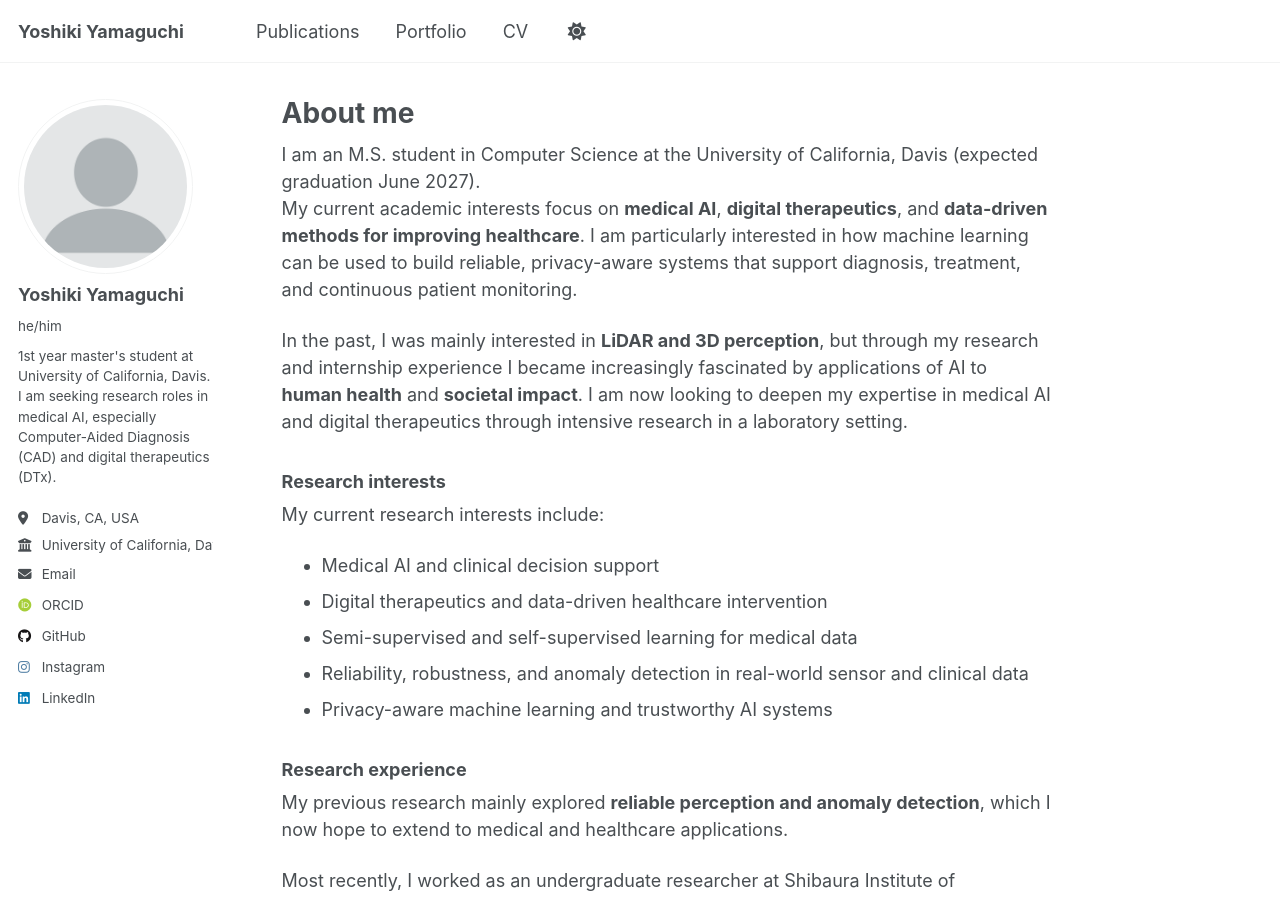
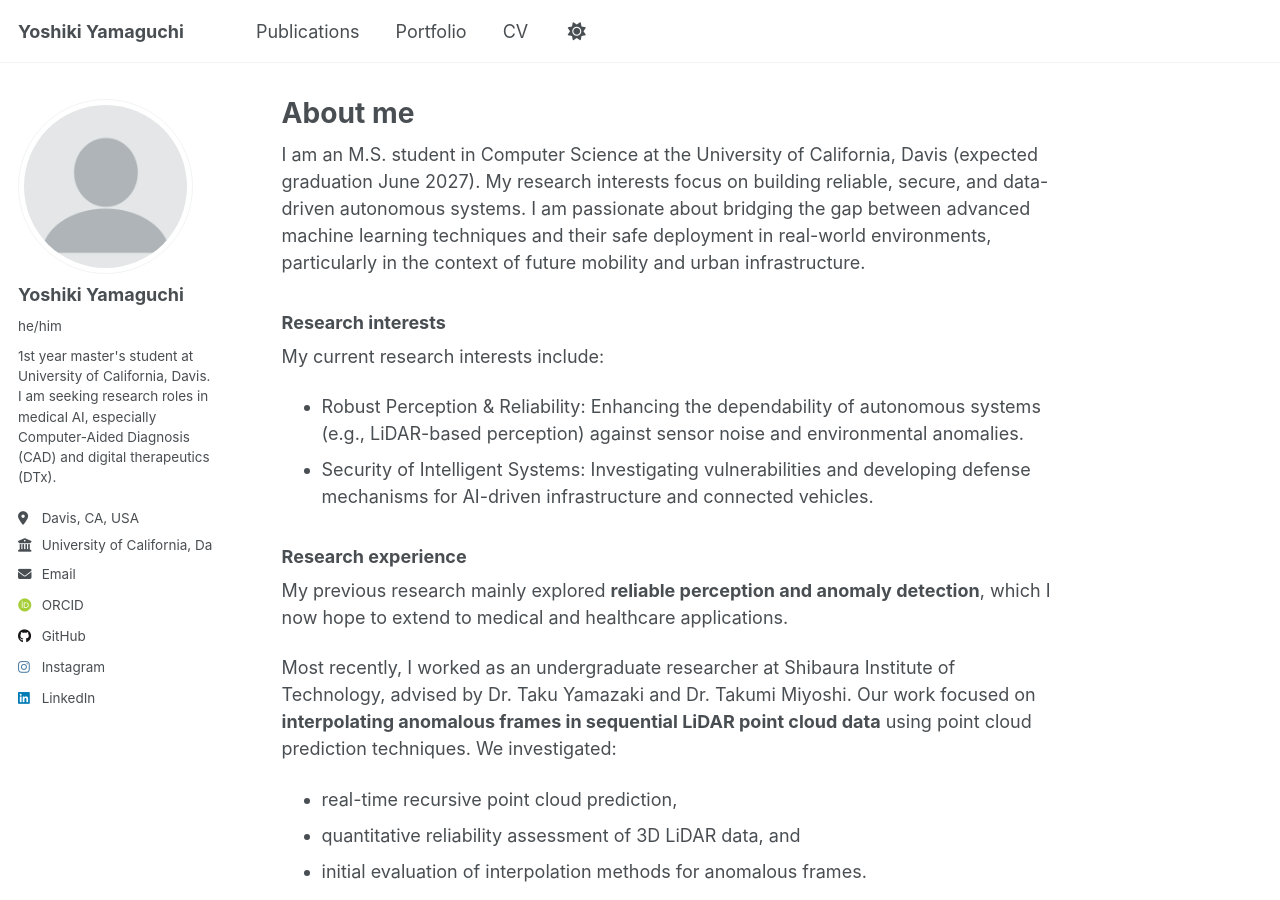
Before and after one commit to Yoshiki0319/Yoshiki0319.github.io, a Jekyll site: the page built from _pages/about.md, in a window 1280 px wide and 900 px high. Built offline with Jekyll 4.4.1, drawn with Linux system fonts in a browser that asks for light colours; some web fonts are replaced; a script that is not in the unit is left out; some of the changed text lies outside the part shown.

Commit message:
Revise about page for updated research focus
Updated academic and research interests to focus on autonomous systems and their applications in healthcare. Revised goals to emphasize collaboration on trustworthy AI projects.

```diff
--- a/_pages/about.md
+++ b/_pages/about.md
@@ -6,20 +6,14 @@ redirect_from:
   - /about/
   - /about.html
 ---
-I am an M.S. student in Computer Science at the University of California, Davis (expected graduation June 2027).
-My current academic interests focus on **medical AI**, **digital therapeutics**, and **data-driven methods for improving healthcare**. I am particularly interested in how machine learning can be used to build reliable, privacy-aware systems that support diagnosis, treatment, and continuous patient monitoring.
-
-In the past, I was mainly interested in **LiDAR and 3D perception**, but through my research and internship experience I became increasingly fascinated by applications of AI to **human health** and **societal impact**. I am now looking to deepen my expertise in medical AI and digital therapeutics through intensive research in a laboratory setting.
+I am an M.S. student in Computer Science at the University of California, Davis (expected graduation June 2027). My research interests focus on building reliable, secure, and data-driven autonomous systems. I am passionate about bridging the gap between advanced machine learning techniques and their safe deployment in real-world environments, particularly in the context of future mobility and urban infrastructure.
 
 ### Research interests
 
 My current research interests include:
 
-- Medical AI and clinical decision support
-- Digital therapeutics and data-driven healthcare intervention
-- Semi-supervised and self-supervised learning for medical data
-- Reliability, robustness, and anomaly detection in real-world sensor and clinical data
-- Privacy-aware machine learning and trustworthy AI systems
+- Robust Perception & Reliability: Enhancing the dependability of autonomous systems (e.g., LiDAR-based perception) against sensor noise and environmental anomalies.
+- Security of Intelligent Systems: Investigating vulnerabilities and developing defense mechanisms for AI-driven infrastructure and connected vehicles.
 
 ### Research experience
 
@@ -51,7 +45,7 @@ I primarily work with **Python**, and I have experience with:
 
 - Machine learning frameworks: PyTorch
 - Scientific computing and data handling: NumPy, Pandas, SQLite
-- General programming: C, Java
+- General programming: C, C++, Java
 - Web/backend development: Flask, HTML/CSS/JavaScript, Socket.IO
 - Version control: Git
 
@@ -70,8 +64,8 @@ These awards have supported my research activities and international study exper
 
 ### Current goals
 
-My current goal is to engage in research on **medical AI and digital therapeutics**, especially projects that:
+As an M.S. student at UC Davis, my goal is to deepen my expertise in autonomous and trustworthy systems. I seek to collaborate on research projects that:
 
-- leverage machine learning to support diagnosis and treatment,
-- incorporate robustness and anomaly handling for real-world clinical data, and
-- respect privacy and ethical constraints while still providing practical value.
+- Improve the robustness of AI models when faced with unexpected or malicious inputs.
+- Enhance the safety of autonomous infrastructure through advanced data analytics.
+- Contribute to the development of socially impactful AI that is both reliable and ethical.
```
